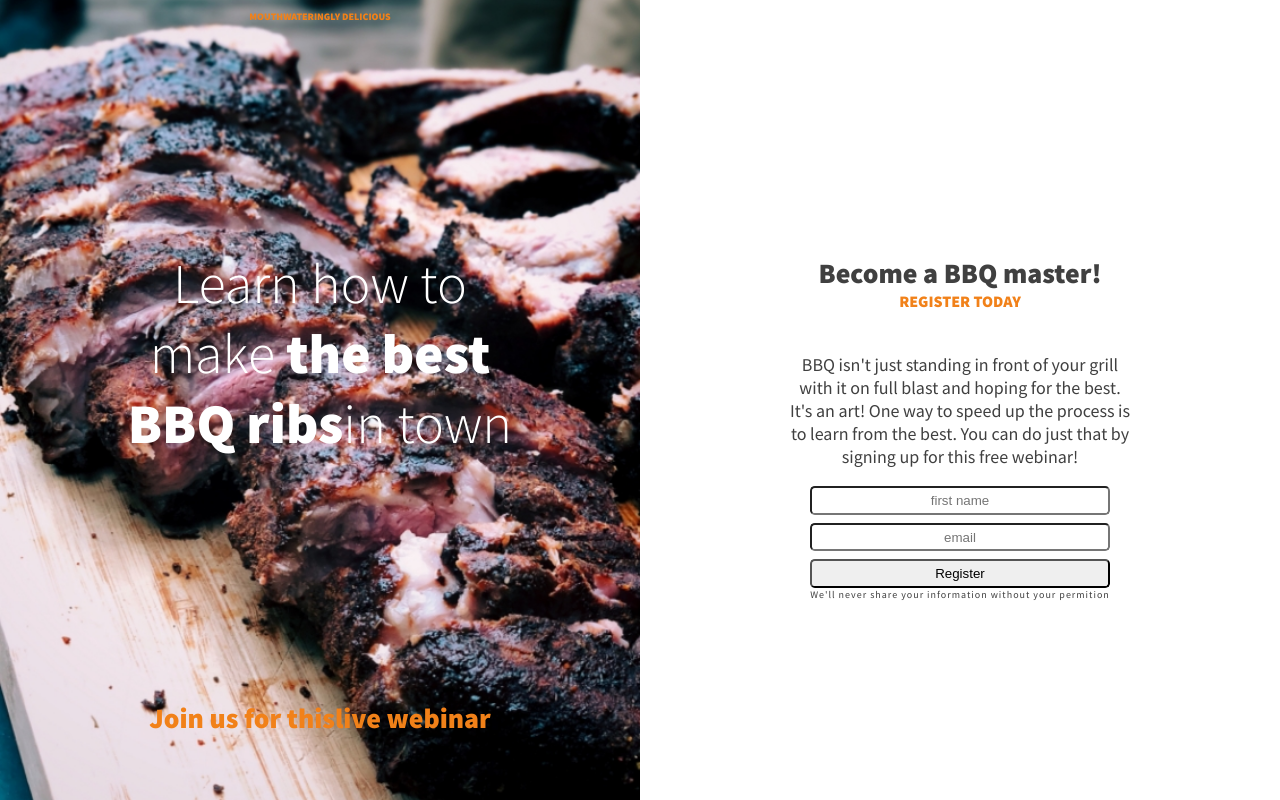
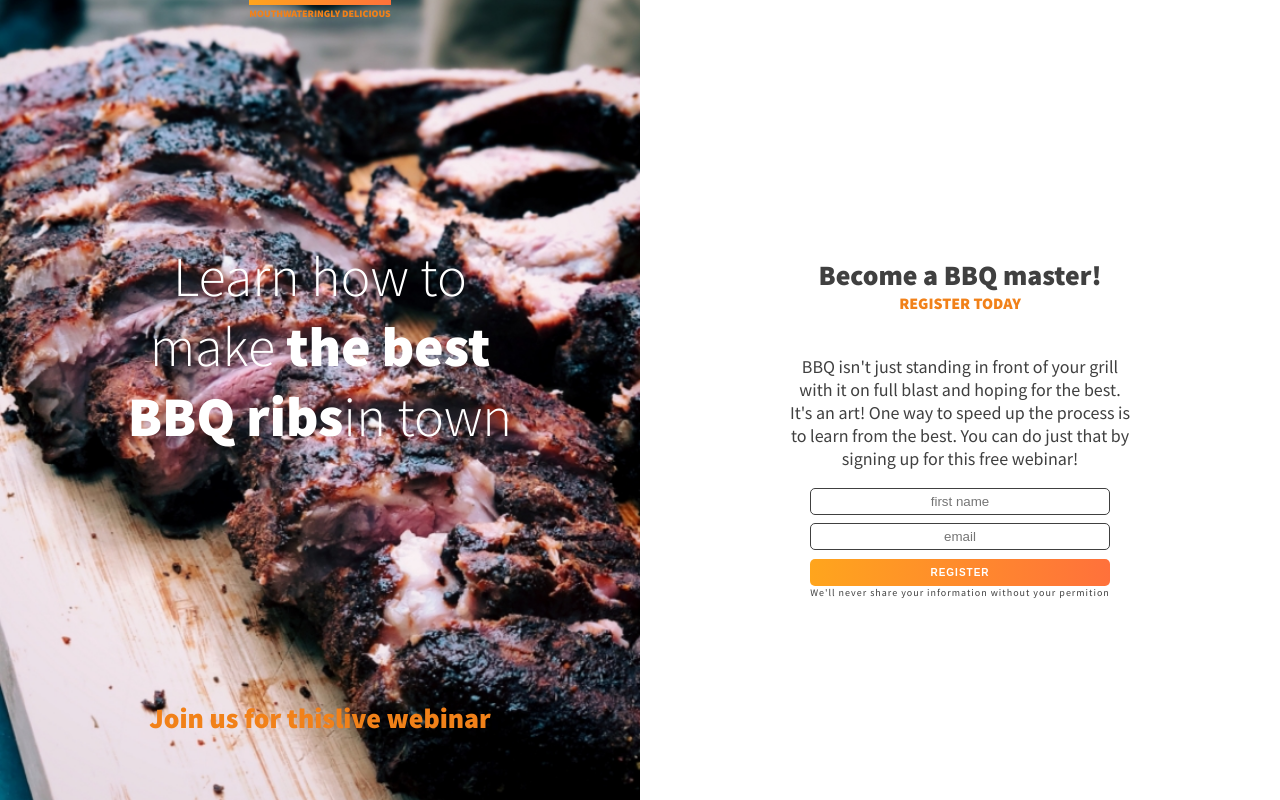
Before and after one commit to DJendryczka/bbq-page, a website: page index.html in a window 1280 px wide. Drawn offline with Linux system fonts and the light colour scheme.

Commit message:
Add ggradients

```diff
--- a/index.html
+++ b/index.html
@@ -30,7 +30,7 @@
         <form class="email-colector" action="#" method="post">
           <input type="text" placeholder="first name" required/>
           <input type="email" placeholder="email" required/>
-          <button class="btn btn-primery" type="submit">Register</button>
+          <button class="btn btn-primary" type="submit">Register</button>
         </form>
         <small>We'll never share your information without your permition</small>
       </section>
--- a/sass/style.scss
+++ b/sass/style.scss
@@ -42,6 +42,10 @@ h2 + p {
     color: #f18119;
     text-transform: uppercase;
     order: -1;
+    border-top: 5px solid #f18119;
+    padding-top: 2px;
+    margin: 0;
+    border-image: linear-gradient(to left, #ff713b, #ffa51d) 1;
 }
 .form p{
     padding: 0 1.5em;
@@ -83,14 +87,38 @@ small{
   .btn,
   input{
     width: 100%;
-    border-radius: .3rem;
+    border: 1px solid #404040;
+    border-radius: 5px;
     padding: .30rem;
   }
   input{
     width: 100%;
     margin-bottom: .5rem;
     text-align: center;
-
+    transform: scale(1);
+    transition: transform 250ms;
+  }
+  input:focus{
+    transform: scale(1.1);
+  }
+  .btn{
+    display: inline-block;
+    text-transform: uppercase;
+    font-size: 0.625rem;
+    font-weight: 900;
+    border: 0;
+    letter-spacing: 1px;
+    padding: 0.5rem;
+  }
+  .btn-primary{
+    background: linear-gradient(to left, #ff713b, #ffa51d);
+    color: #fff;
+    transform: scale(1);
+    transition: transform 300ms;
+  }
+  .btn-primary:hover,
+  .btn-primary:focus{
+    transform: scale(1.1);
   }
 
   /* ====================
```
Also changed, not shown: css/style.css, 1 other file.
